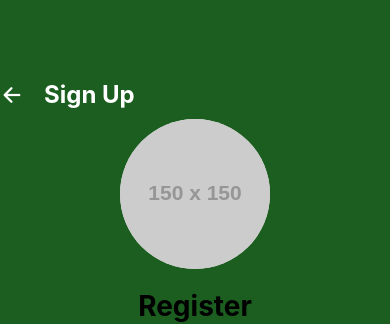
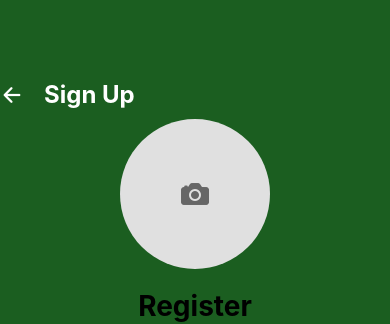
Before and after one commit to Spaik7/NewTheme, a React Native app: screen /SignUp in a window 390 px wide. Shown: the top 324 px of the page. Built offline with nearby package versions, Linux system fonts and the light colour scheme.

Commit message:
Profile picture upload

```diff
--- a/package.json
+++ b/package.json
@@ -17,6 +17,7 @@
     "@react-navigation/stack": "^6.4.1",
     "axios": "^1.7.7",
     "expo": "~51.0.28",
+    "expo-image-picker": "^15.0.7",
     "expo-status-bar": "~1.12.1",
     "installed": "^3.3.1",
     "react": "18.2.0",
--- a/screens/SignUpScreen.js
+++ b/screens/SignUpScreen.js
@@ -1,18 +1,20 @@
 import React, { useState } from 'react';
 import { View, Text, TextInput, TouchableOpacity, StyleSheet, Image, ScrollView, Alert } from 'react-native';
 import Slider from '@react-native-community/slider';
-import { Ionicons } from '@expo/vector-icons'; // Ensure you have @expo/vector-icons installed
+import * as ImagePicker from 'expo-image-picker';
+import { Ionicons } from '@expo/vector-icons';
 
 const SignUpScreen = ({ navigation }) => {
   const [name, setName] = useState('');
   const [email, setEmail] = useState('');
   const [password, setPassword] = useState('');
-  const [isPasswordValid, setIsPasswordValid] = useState(true); // New state for password validation
+  const [isPasswordValid, setIsPasswordValid] = useState(true);
   const [address, setAddress] = useState('');
   const [ZipCode, setZipCode] = useState('');
   const [radius, setRadius] = useState(1);
   const [selectedGoals, setSelectedGoals] = useState([]);
   const [selectedEXP, setSelectedEXP] = useState('');
+  const [image, setImage] = useState(null); // Initialize the image state
 
   const goals = [
     'Reduce Energy Consumption',
@@ -64,6 +66,27 @@ const SignUpScreen = ({ navigation }) => {
     }
   };
 
+   const pickImage = async () => {
+    const permissionResult = await ImagePicker.requestMediaLibraryPermissionsAsync();
+    if (!permissionResult.granted) {
+      Alert.alert("Permission required", "Please grant camera roll permissions to select an image.");
+      return;
+    }
+
+    const result = await ImagePicker.launchImageLibraryAsync({
+      mediaTypes: ImagePicker.MediaTypeOptions.Images,
+      allowsEditing: true,
+      aspect: [4, 3],
+      quality: 1,
+    });
+
+    if (!result.canceled && result.assets?.length > 0) {
+      setImage(result.assets[0].uri); // Update the image URI in the state
+    }
+  };
+
+
+
   return (
     <View style={styles.container}>
       <View style={styles.topBar}>
@@ -74,12 +97,14 @@ const SignUpScreen = ({ navigation }) => {
       </View>
 
       <ScrollView contentContainerStyle={styles.scrollContainer}>
-        <TouchableOpacity style={styles.photoPlaceholder}>
-          <Image
-            style={styles.profilePicture}
-            source={{ uri: 'https://via.placeholder.com/150' }}
-          />
+      <TouchableOpacity style={styles.photoPlaceholder} onPress={pickImage}>
+          {image ? (
+            <Image source={{ uri: image }} style={styles.profilePicture} />
+          ) : (
+            <Ionicons name="camera" size={32} color="#666" />
+          )}
         </TouchableOpacity>
+
 
         <Text style={styles.title}>Register</Text>
 
@@ -252,6 +277,21 @@ const styles = StyleSheet.create({
     alignItems: 'center',
     marginBottom: 20,
   },
+  photoPlaceholder: {
+    backgroundColor: '#e0e0e0',
+    borderRadius: 75,
+    width: 150,
+    height: 150,
+    alignSelf: 'center',
+    justifyContent: 'center',
+    alignItems: 'center',
+    marginBottom: 20,
+  },
+  profilePicture: {
+    width: 150,
+    height: 150,
+    borderRadius: 75,
+  },
   profilePicture: {
     width: 150,
     height: 150,
```
Also changed, not shown: 1 other file (tests, documents, lock files or other folders).
